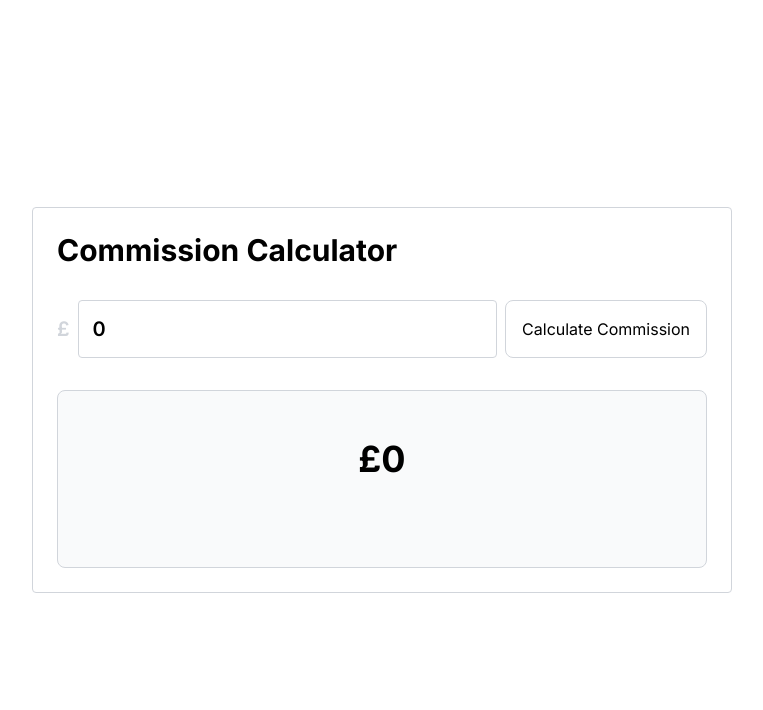
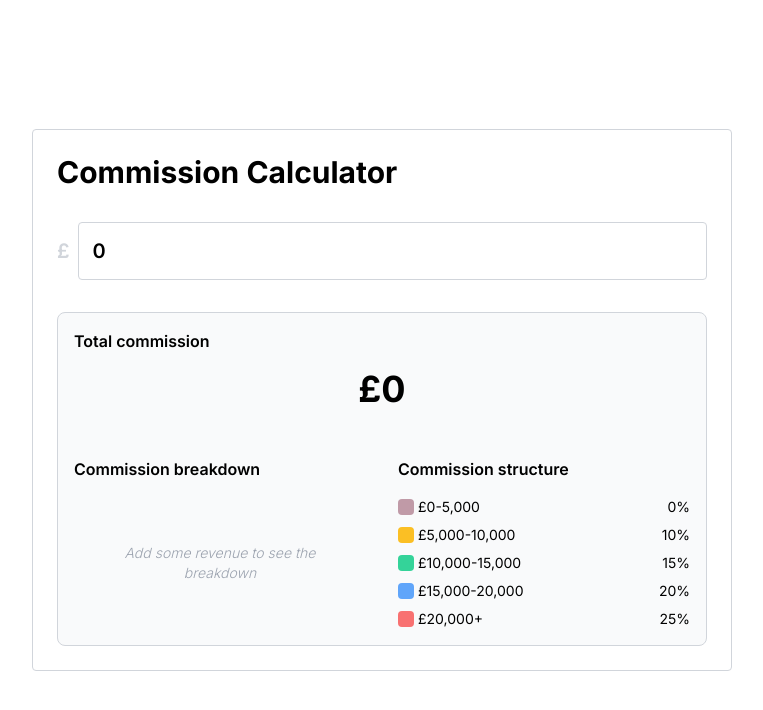
Before and after one commit to SamScott3000/oneup, a Next.js app: page / in a window 1280 px wide. Shown: the top 710 px of the page, without its empty margins (258-1021 px from the left). Built offline with nearby package versions, Linux system fonts and the light colour scheme.

Commit message:
feat: finalise design

```diff
--- a/src/app/globals.css
+++ b/src/app/globals.css
@@ -9,15 +9,6 @@
   --background-end-rgb: 255, 255, 255;
 }
 
-@media (prefers-color-scheme: dark) {
-  :root {
-    --foreground-rgb: 255, 255, 255;
-    --foreground-rgb-light: 50, 50, 50;
-    --background-start-rgb: 0, 0, 0;
-    --background-end-rgb: 0, 0, 0;
-  }
-}
-
 body {
   color: rgb(var(--foreground-rgb));
 }
--- a/src/components/CommissionCalculator/CommissionBreakdown.tsx
+++ b/src/components/CommissionCalculator/CommissionBreakdown.tsx
@@ -1,9 +1,13 @@
-import { CommissionBreakdown as CommissionBreakdownType } from "@/utils/commission/calculateCommission";
+import {
+  CommissionBreakdown as CommissionBreakdownType,
+  CommissionStructure,
+} from "@/utils/commission/calculateCommission";
 import React from "react";
 
 interface CommissionBreakdownProps {
   total: number;
   breakdown: CommissionBreakdownType;
+  commissionStructure: CommissionStructure;
 }
 
 const colors = ["#A78B", "#FBBF24", "#34D399", "#60A5FA", "#F87171"];
@@ -11,58 +15,95 @@ const colors = ["#A78B", "#FBBF24", "#34D399", "#60A5FA", "#F87171"];
 export const CommissionBreakdown = ({
   breakdown,
   total,
+  commissionStructure,
 }: CommissionBreakdownProps) => {
+  console.log(breakdown);
+
   return (
-    <div className="mt-8 p-4 border border-gray-300 bg-gray-50 rounded-lg">
-      <div className="py-8">
+    <div className="mt-8 p-4 border border-gray-300 bg-gray-50 rounded-lg flex flex-col gap-12">
+      <div>
+        <p className="font-semibold mb-4">Total commission</p>
         <p className="text-4xl font-bold text-center">
           £{total.toLocaleString()}
         </p>
       </div>
-      <ul className="flex flex-wrap gap-4 mt-8">
-        {breakdown.map((breakdownItem, i) => {
+
+      <div className="flex flex-wrap gap-8 flex-col sm:flex-row">
+        <div className="flex-1 flex flex-col gap-4">
+          <p className="font-semibold">Commission breakdown</p>
+          <div className="flex w-full relative flex-1">
+            {breakdown.length === 0 ? (
+              <div className="flex w-full justify-center items-center">
+                <p className="text-gray-400 italic font-light text-sm px-4 text-center">
+                  Add some revenue to see the breakdown
+                </p>
+              </div>
+            ) : (
+              breakdown.map((breakdownItem, i) => {
                 const min = breakdownItem.band[0];
 
                 const max =
-            breakdownItem.band[1] === Infinity ? "+" : breakdownItem.band[1];
-          const color = colors[i % colors.length];
+                  breakdownItem.band[1] === Infinity
+                    ? "+"
+                    : breakdownItem.band[1];
 
-          return (
-            <li key={`${min}-${max}`} className="flex gap-1 items-center">
-              <div
-                className="w-4 h-4 rounded"
-                style={{ backgroundColor: color }}
-              />
-              <p className="text-sm">
-                £{min.toLocaleString()}-{max.toLocaleString()}
-              </p>
-            </li>
-          );
-        })}
-      </ul>
-      <div className="flex w-full mt-2">
-        {breakdown.map((breakdownItem, i) => {
-          const min = breakdownItem.band[0];
-
-          const max =
-            breakdownItem.band[1] === Infinity ? "+" : breakdownItem.band[1];
-
-          const width = Math.max((breakdownItem.commissionValue / total) * 100);
+                const width =
+                  (breakdownItem.commissionValue / total) * 100 || 3;
 
                 const color = colors[i % colors.length];
 
                 return (
                   <div
                     key={`${min}-${max}`}
-              style={{ width: `${width}%`, backgroundColor: color }}
-              className="h-16 rounded flex items-center transition-all"
+                    style={{
+                      width: `${width}%`,
+                      backgroundColor: color,
+                      marginTop: i * 28,
+                    }}
+                    className="h-7 rounded flex items-center transition-all"
                   >
-              <p className="px-4 font-semibold">
+                    <p className="px-4 font-semibold absolute right-0">
                       £{breakdownItem.commissionValue.toLocaleString()}
                     </p>
                   </div>
                 );
+              })
+            )}
+          </div>
+        </div>
+        <div className="flex-1 flex flex-col gap-4">
+          <p className="font-semibold">Commission structure</p>
+          <ul className="flex flex-wrap flex-col gap-2 flex-1 justify-center">
+            {commissionStructure.map((structureItem, i) => {
+              const min = structureItem.band[0];
+
+              const max =
+                structureItem.band[1] === Infinity
+                  ? "+"
+                  : structureItem.band[1];
+              const color = colors[i % colors.length];
+
+              const labelString =
+                structureItem.band[1] !== Infinity
+                  ? `£${min.toLocaleString()}-${max.toLocaleString()}`
+                  : `£${min.toLocaleString()}+`;
+
+              return (
+                <li
+                  key={`${min}-${max}`}
+                  className="flex gap-1 items-center text-sm"
+                >
+                  <div
+                    className="w-4 h-4 rounded"
+                    style={{ backgroundColor: color }}
+                  />
+                  <p className="flex-1">{labelString}</p>
+                  <p>{structureItem.commissionPercentage}%</p>
+                </li>
+              );
             })}
+          </ul>
+        </div>
       </div>
     </div>
   );
--- a/src/components/CommissionCalculator/index.tsx
+++ b/src/components/CommissionCalculator/index.tsx
@@ -1,8 +1,34 @@
 "use client";
 
-import { calculateCommission } from "@/utils/commission/calculateCommission";
+import {
+  CommissionStructure,
+  calculateCommission,
+} from "@/utils/commission/calculateCommission";
 import { useState } from "react";
 import { CommissionBreakdown } from "./CommissionBreakdown";
+
+const defaultCommissionStructure: CommissionStructure = [
+  {
+    commissionPercentage: 0,
+    band: [0, 5000],
+  },
+  {
+    commissionPercentage: 10,
+    band: [5000, 10000],
+  },
+  {
+    commissionPercentage: 15,
+    band: [10000, 15000],
+  },
+  {
+    commissionPercentage: 20,
+    band: [15000, 20000],
+  },
+  {
+    commissionPercentage: 25,
+    band: [20000, Infinity],
+  },
+];
 
 export const CommissionCalculator = () => {
   const [revenue, setRevenue] = useState(0);
@@ -13,10 +39,12 @@ export const CommissionCalculator = () => {
     breakdown: [],
   });
 
-  const getCommission = (revenue: number) => {
-    const commission = calculateCommission(revenue);
+  const handleInputChange = (e: React.ChangeEvent<HTMLInputElement>) => {
+    const value = parseInt(e.target.value);
 
+    const commission = calculateCommission(value, defaultCommissionStructure);
     setCommission(commission);
+    setRevenue(value);
   };
 
   return (
@@ -30,18 +58,13 @@ export const CommissionCalculator = () => {
           className="border border-gray-300 rounded p-3.5 flex-1 font-semibold text-xl"
           type="number"
           value={revenue}
-          onChange={(e) => setRevenue(parseInt(e.target.value))}
+          onChange={(e) => handleInputChange(e)}
         />
-        <button
-          className="border border-gray-300 p-4 rounded-lg hover:bg-gray-100 transition-colors min-w-fit"
-          onClick={() => getCommission(revenue)}
-        >
-          Calculate Commission
-        </button>
       </div>
       <CommissionBreakdown
         total={commission.total}
         breakdown={commission.breakdown}
+        commissionStructure={defaultCommissionStructure}
       />
     </div>
   );
--- a/src/utils/commission/calculateCommission.ts
+++ b/src/utils/commission/calculateCommission.ts
@@ -1,30 +1,7 @@
-type CommissionStructure = {
+export type CommissionStructure = {
   commissionPercentage: number;
   band: number[];
 }[];
-
-const defaultCommissionStructure: CommissionStructure = [
-  {
-    commissionPercentage: 0,
-    band: [0, 5000],
-  },
-  {
-    commissionPercentage: 10,
-    band: [5000, 10000],
-  },
-  {
-    commissionPercentage: 15,
-    band: [10000, 15000],
-  },
-  {
-    commissionPercentage: 20,
-    band: [15000, 20000],
-  },
-  {
-    commissionPercentage: 25,
-    band: [20000, Infinity],
-  },
-];
 
 export type CommissionBreakdown = {
   band: number[];
@@ -33,7 +10,7 @@ export type CommissionBreakdown = {
 
 export const calculateCommission = (
   revenue: number,
-  commissionStructure: CommissionStructure = defaultCommissionStructure
+  commissionStructure: CommissionStructure
 ) => {
   let commissionBreakdown: CommissionBreakdown = [];
 
```
Lines whose indentation alone changed are shown as unchanged.
